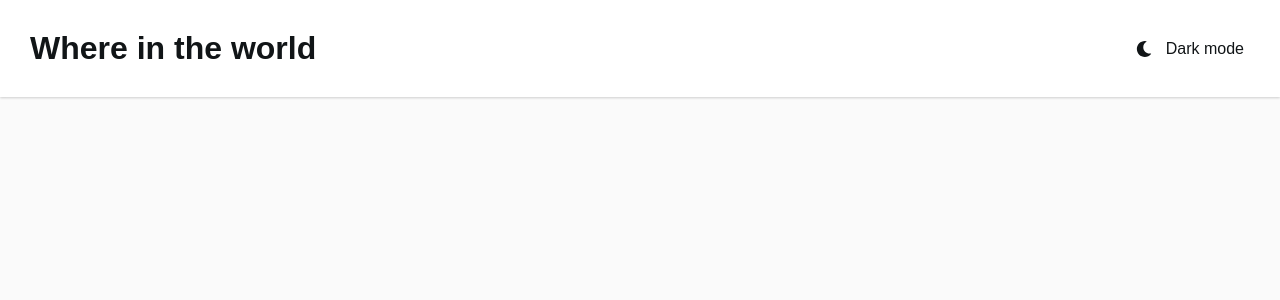
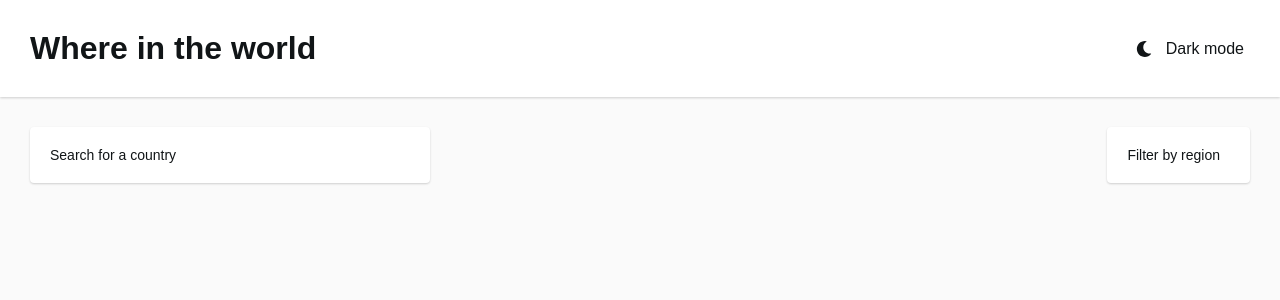
Before and after one commit to PierreThiollent/Frontend-mentor-challenge-React-js, a React (Create React App) app: page / in a window 1280 px wide. Shown: the top 300 px of the page. Built offline with nearby package versions, Linux system fonts and the light colour scheme.

Commit message:
feat(): Create search component and his style. Use it in the app component

```diff
--- a/src/App.js
+++ b/src/App.js
@@ -1,7 +1,13 @@
 import React from 'react';
 import './Style/App.css';
 import Header from './Components/Header';
+import Search from './Components/Search';
 
-const App = () => <Header />;
+const App = () => (
+  <>
+    <Header />
+    <Search />
+  </>
+);
 
 export default App;
--- /dev/null
+++ b/src/Components/Search.js
@@ -0,0 +1,26 @@
+import React from 'react';
+import '../Style/Search.css';
+
+const Search = () => {
+  return (
+    <section>
+      <div class='container'>
+        <input id='search' class='search' type='text' placeholder='Search for a country' />
+        <div id='filter' class='dropdown'>
+          Filter by region
+          <i class='fas fa-chevron-down'></i>
+          <ul>
+            <li>All</li>
+            <li>Africa</li>
+            <li>America</li>
+            <li>Asia</li>
+            <li>Europe</li>
+            <li>Oceania</li>
+          </ul>
+        </div>
+      </div>
+    </section>
+  );
+};
+
+export default Search;
--- /dev/null
+++ b/src/Style/Search.css
@@ -0,0 +1,53 @@
+/* Search */
+.search {
+  background-color: var(--background-el);
+  color: inherit;
+  min-width: 400px;
+  padding: 20px;
+  border-radius: 4px;
+  border: none;
+  box-shadow: 0 1px 3px rgba(0, 0, 0, 0.06), 0 1px 2px rgba(0, 0, 0, 0.12);
+  font-size: 14px;
+  cursor: pointer;
+}
+
+.search::placeholder {
+  color: inherit;
+}
+
+/* Dropdown */
+.dropdown {
+  background-color: var(--background-el);
+  box-shadow: 0 1px 3px rgba(0, 0, 0, 0.06), 0 1px 2px rgba(0, 0, 0, 0.12);
+  padding: 20px;
+  border-radius: 4px;
+  font-size: 14px;
+  position: relative;
+  cursor: pointer;
+}
+
+.dropdown .fa-chevron-down {
+  margin-left: 10px;
+}
+
+.dropdown ul {
+  background-color: var(--background-el);
+  position: absolute;
+  width: 100%;
+  padding: 20px;
+  border-radius: 4px;
+  box-shadow: 0 1px 3px rgba(0, 0, 0, 0.06), 0 1px 2px rgba(0, 0, 0, 0.12);
+  top: 100%;
+  left: 0;
+  list-style-type: none;
+  display: none;
+  z-index: 1;
+}
+
+.dropdown.open ul {
+  display: block;
+}
+
+.dropdown ul li {
+  padding: 10px 0;
+}
```
